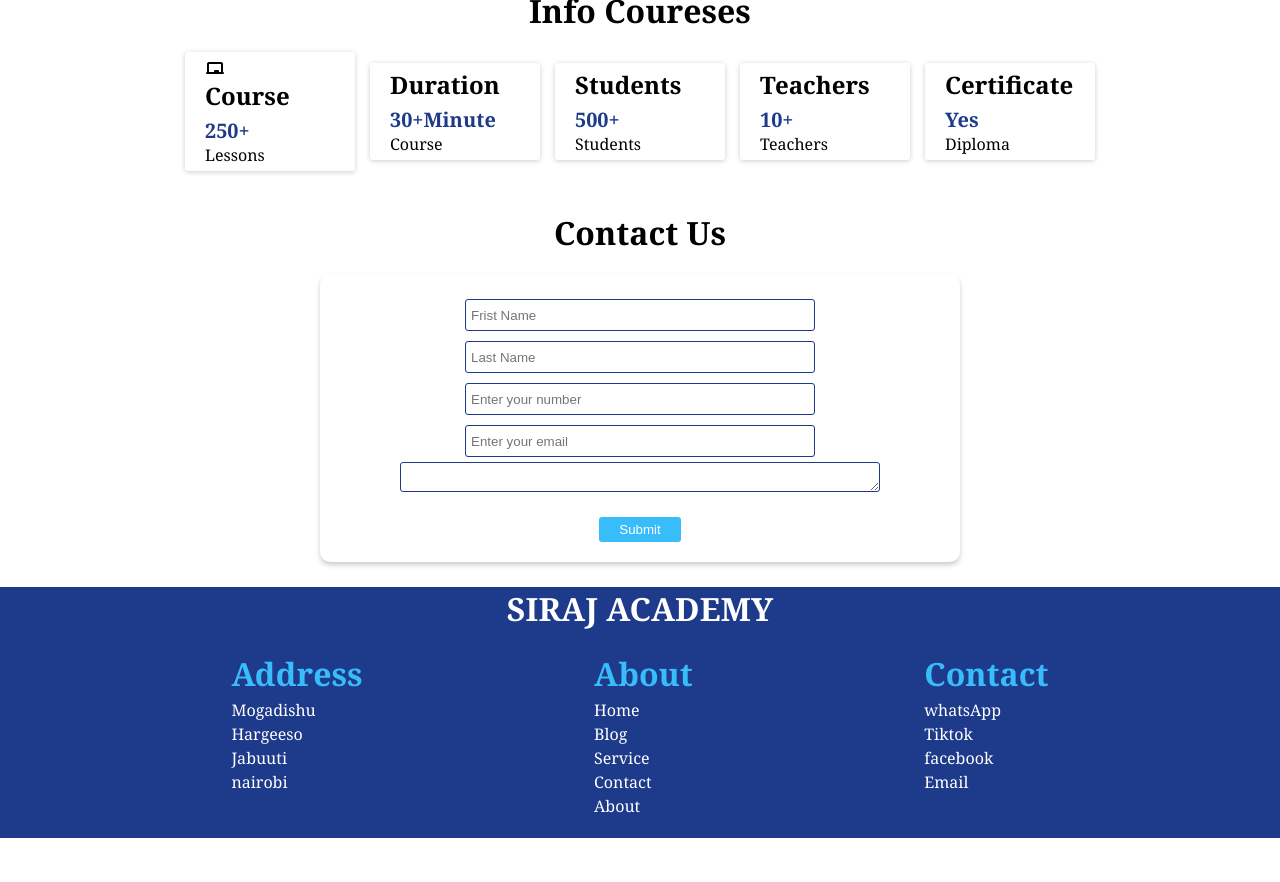
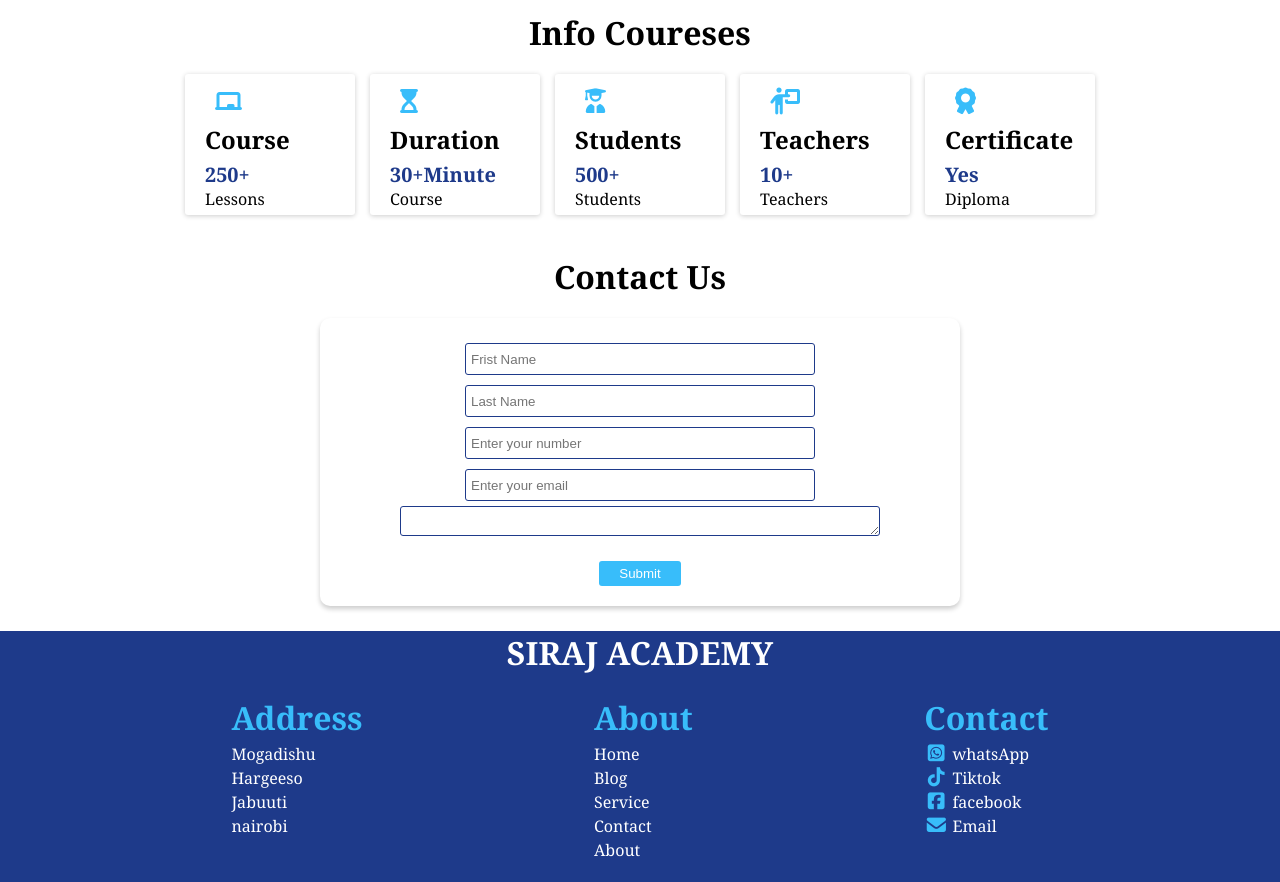
Before and after one commit to Eng-Arfaaz/Online-Education, a plain HTML site: page index.html in a window 1280 px wide. Shown: the part 1545-2427 px from the top of the page. Before the commit the page ends 2383 px from the top, so only its background shows below. Drawn offline with Linux system fonts and the light colour scheme.

Commit message:
update icons

```diff
--- a/index.html
+++ b/index.html
@@ -1,4 +1,4 @@
-<!doctype html>
+  <!doctype html>
 <html lang="en">
   <head>
     <meta charset="UTF-8" />
@@ -10,7 +10,7 @@
   <body>
     <header>
       <div class="container">
-        <div class="logo">SIRAJ <span class="logo-color">ACADEMY</span></div>
+        <div class="logo"><span style="font-size: 2.5rem;"><i class="fa-solid fa-book-open-reader"></i></span> SIRAJ <span class="logo-color">ACADEMY</span></div>
         <ul class="list">
           <li class="list-li" style="color: white;">Home</li>
           <li>Blog</li>
@@ -151,23 +151,27 @@
       <h1 style="text-align: center; margin-top: 20px; text-transform: capitalize;">Info coureses</h1>
       <div class="hero-info">
         <div class="box-2">
-          <i class="bars fa-solid fa-chalkboard"></i>
+          <i class="brs fa-solid fa-chalkboard"></i>
           <h2>Course</h2>
           <p>250+</p> <span>lessons</span>
         </div>
         <div class="box-2">
+          <i class="brs fa-solid fa-hourglass-start"></i>
           <h2>duration</h2>
           <p>30+minute</p><span> Course</span>
         </div>
         <div class="box-2">
+          <i class="brs fa-solid fa-user-graduate"></i>
           <h2>students</h2>
           <p>500+</p><span>students</span>
         </div>
         <div class="box-2">
+          <i class="brs fa-solid fa-person-chalkboard"></i>
           <h2>teachers</h2>
           <p>10+</p><span>teachers</span>
         </div>
         <div class="box-2">
+          <i class="brs fa-solid fa-award"></i>
           <h2>certificate</h2>
           <p>yes</p><span>diploma</span>
         </div>
@@ -208,10 +212,10 @@
             </ul>
             <ul>
                 <h1>Contact</h1>
-                <li>whatsApp</li>
-                <li>Tiktok</li>
-                <li>facebook</li>
-                <li>Email</li>
+                <li> <a href="https://wa.me/617014189"> <i class="br fa-brands fa-square-whatsapp"></i> whatsApp</li></a>
+                <li><i class="br fa-brands fa-tiktok"></i> Tiktok</li>
+                <li><i class="br fa-brands fa-square-facebook"></i> facebook</li>
+                <li><i class="br fa-solid fa-envelope"></i> Email</li>
             </ul>
         </div>
      </div>
--- a/style.css
+++ b/style.css
@@ -216,8 +216,10 @@ body {
   font-size: 1rem;
   margin-top: 10px;
 }
-.bars{
-  text-align: center ;
+.brs{
+  font-size: 1.5rem;
+  color: var(--primary-color);
+  padding: 10px;
 }
 .hero-contact {
   display: flex;
@@ -278,6 +280,14 @@ ul {
 }
 ul h1 {
   color: var(--primary-color);
+}
+.br{
+  font-size: 1.2rem;
+  color: var(--primary-color);
+}
+ul li a{
+  text-decoration: none;
+  color: var(--thridy-color);
 }
 /* Responsive disgn  */
 /* mobile design  */
@@ -341,7 +351,7 @@ ul h1 {
   }
   .hero-info .box-2 {
     width: 300px;
-    height: 100px;
+    height: 150px;
     text-align: center;
     margin-bottom: 5px;
   }
```
